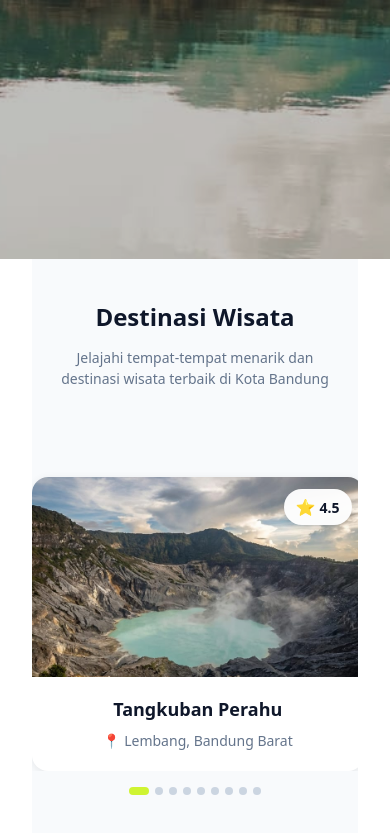
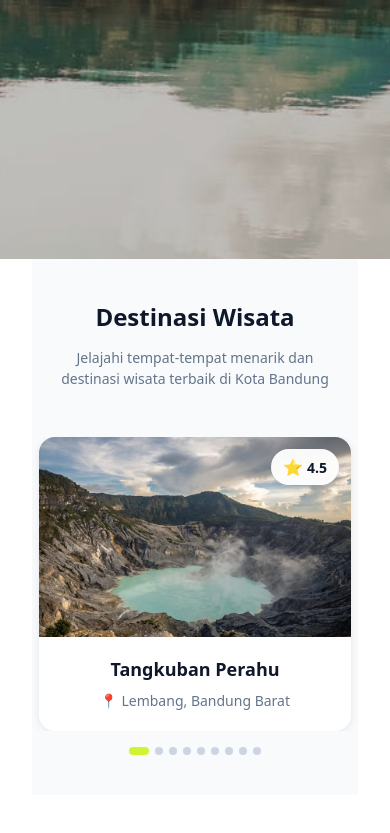
Before and after one commit to FirdhausDwiSukma/ExploreBDG, a React (Vite) app: page / in a window 390 px wide. Shown: the part 557-1390 px from the top of the page. Built offline with nearby package versions, Linux system fonts and the light colour scheme.

Commit message:
fix crop card in mobile view

```diff
--- a/src/index.css
+++ b/src/index.css
@@ -563,9 +563,10 @@ button:focus-visible {
 
 @media (max-width: 600px) {
   .carousel-container {
-    padding: 0; /* Full edge-to-edge on mobile */
+    padding: 0; /* Full width */
     position: relative;
     width: 100%;
+    overflow: hidden;
   }
 
   /* NATIVE SCROLL MODE FOR MOBILE */
@@ -576,8 +577,9 @@ button:focus-visible {
     -webkit-overflow-scrolling: touch; /* Smooth scroll iOS */
     -ms-overflow-style: none; /* Hide scrollbar in IE & Edge */
     scrollbar-width: none; /* Hide scrollbar Firefox */
-    padding-bottom: 0;
+    padding: 0; /* No padding from viewport */
     touch-action: pan-x; /* Enable horizontal pan */
+    width: 100%;
   }
 
   .carousel-viewport::-webkit-scrollbar {
@@ -589,15 +591,15 @@ button:focus-visible {
     display: flex;
     width: max-content; /* Important: Content should be wider than container */
     transform: none !important; /* Disable JS transform */
-    padding: 0 16px; /* Start padding */
-    gap: 16px; /* Grid/Flex gap */
+    padding: 0 16px; /* Side padding for spacing */
+    gap: 12px; /* Gap between items */
     flex-wrap: nowrap;
   }
 
   .carousel-item {
     scroll-snap-align: center; /* Snap to center */
-    flex: 0 0 calc(85vw); /* Fixed width for items */
-    min-width: calc(85vw);
+    flex: 0 0 80vw; /* Smaller width - 80% of viewport */
+    min-width: 80vw;
     padding: 0; /* Reset internal padding */
   }
 
```
